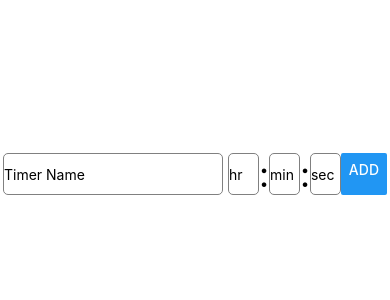
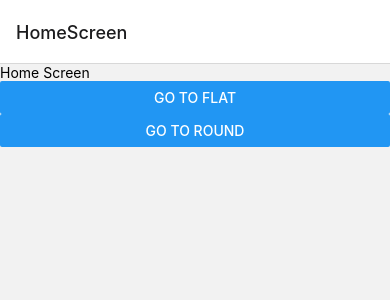
Before and after one commit to hadar-g/TimeBox, a React Native app: screen /HomeScreen in a window 390 px wide. Shown: the top 300 px of the page. Built offline with nearby package versions, Linux system fonts and the light colour scheme.

Commit message:
added navigation so i can make a screen with flat timers and a screen with round timers and navigate between

```diff
--- a/App.js
+++ b/App.js
@@ -1,50 +1,21 @@
-import { StatusBar } from 'expo-status-bar';
-import { StyleSheet, Text, View, Button} from 'react-native';
-import { useState, useEffect } from 'react';
-import FlatTimer from './components/FlatTimer';
-import TimerInput from './components/TimerInput';
-
+import FlatScreen from './screens/FlatScreen';
+import RoundScreen from './screens/RoundScreen';
+import HomeScreen from './screens/HomeScreen';
+import { NavigationContainer } from '@react-navigation/native';
+import { createNativeStackNavigator } from '@react-navigation/native-stack';
 
 export default function App() {
 
-  const[timersArray, setTimersArray] = useState([])
-  //const timersArray = [];
-  const[index, setIndex] = useState(0)
+  const Stack = createNativeStackNavigator();
 
-  const addTimer = (timerObject) => {
-   setTimersArray(timersArray => [...timersArray, {...timerObject, index: index}])
-   //timersArray.push({...timerObject, index: index})
-    setIndex(index => index + 1)
-    console.log(timersArray)
-  }
 
   return (
-    <View style={styles.container}>
-
-      <TimerInput onAddTimer = {addTimer} />
-
-      { timersArray.map( (timerObject) => {
-         return(
-          <FlatTimer
-            key = {timerObject.index}
-            s = {timerObject.seconds}
-            m = {timerObject.minutes}
-            h ={timerObject.hours}
-            title = {timerObject.title} />
-         )
-      })}
-
-    </View>
+  <NavigationContainer>
+      <Stack.Navigator>
+        <Stack.Screen name="HomeScreen" component={HomeScreen} />
+        <Stack.Screen name="FlatScreen" component={FlatScreen} />
+        <Stack.Screen name="RoundScreen" component={RoundScreen} />
+      </Stack.Navigator>
+  </NavigationContainer>
   );
 }
-
-const styles = StyleSheet.create({
-  container: {
-    flex: 1,
-    flexDirection: 'column',
-    justifyContent: 'top',
-   // backgroundColor: 'red',
-    paddingTop: 150
-
-  },
-});
--- a/package.json
+++ b/package.json
@@ -10,11 +10,16 @@
     "eject": "expo eject"
   },
   "dependencies": {
+    "@react-navigation/native": "^6.0.10",
+    "@react-navigation/native-stack": "^6.6.2",
     "expo": "~45.0.0",
     "expo-status-bar": "~1.3.0",
     "react": "17.0.2",
     "react-dom": "17.0.2",
     "react-native": "0.68.2",
+    "react-native-gesture-handler": "^2.4.2",
+    "react-native-safe-area-context": "4.2.4",
+    "react-native-screens": "~3.11.1",
     "react-native-web": "0.17.7"
   },
   "devDependencies": {
--- /dev/null
+++ b/screens/FlatScreen.js
@@ -0,0 +1,52 @@
+
+import { StyleSheet, Text, View, Button} from 'react-native';
+import { useState } from 'react';
+import FlatTimer from '../components/FlatTimer';
+import TimerInput from '../components/TimerInput';
+import RoundScreen from './RoundScreen';
+import { NavigationContainer } from '@react-navigation/native';
+
+export default function FlatScreen({navigation}) {
+
+  const[timersArray, setTimersArray] = useState([])
+  //const timersArray = [];
+  const[index, setIndex] = useState(0)
+
+  const addTimer = (timerObject) => {
+   setTimersArray(timersArray => [...timersArray, {...timerObject, index: index}])
+   //timersArray.push({...timerObject, index: index})
+    setIndex(index => index + 1)
+    console.log(timersArray)
+  }
+
+  return (
+
+<View style={styles.container}>
+      <TimerInput onAddTimer = {addTimer} />
+
+      { timersArray.map( (timerObject) => {
+         return(
+          <FlatTimer
+            key = {timerObject.index}
+            s = {timerObject.seconds}
+            m = {timerObject.minutes}
+            h ={timerObject.hours}
+            title = {timerObject.title} />
+         )
+      })}
+
+    </View>
+
+  );
+}
+
+const styles = StyleSheet.create({
+  container: {
+    flex: 1,
+    flexDirection: 'column',
+    justifyContent: 'top',
+   // backgroundColor: 'red',
+    paddingTop: 150
+
+  },
+});
--- /dev/null
+++ b/screens/HomeScreen.js
@@ -0,0 +1,22 @@
+
+import { StyleSheet, Text, View, Button} from 'react-native';
+import FlatScreen from './FlatScreen';
+import RoundScreen from './RoundScreen';
+
+
+const HomeScreen = ({ navigation }) => {
+    return (
+            <View>
+                <Text>Home Screen</Text>
+
+                <Button title = "Go to flat"
+                onPress={() =>navigation.navigate(FlatScreen)} />
+
+                <Button title = "Go to round"
+                onPress={() =>navigation.navigate(RoundScreen)} />
+            </View>
+    );
+  };
+
+
+export default HomeScreen
--- /dev/null
+++ b/screens/RoundScreen.js
@@ -0,0 +1,18 @@
+import { StatusBar } from 'expo-status-bar';
+import { StyleSheet, Text, View, Button} from 'react-native';
+import { useState, useEffect } from 'react';
+import FlatTimer from '../components/FlatTimer';
+import TimerInput from '../components/TimerInput';
+import { NavigationContainer } from '@react-navigation/native';
+
+const RoundScreen = ({ navigation }) => {
+    return (
+
+            <View>
+                <Text>Round screen</Text>
+            </View>
+    );
+  };
+
+
+export default RoundScreen
```
Also changed, not shown: 1 other file (tests, documents, lock files or other folders).
